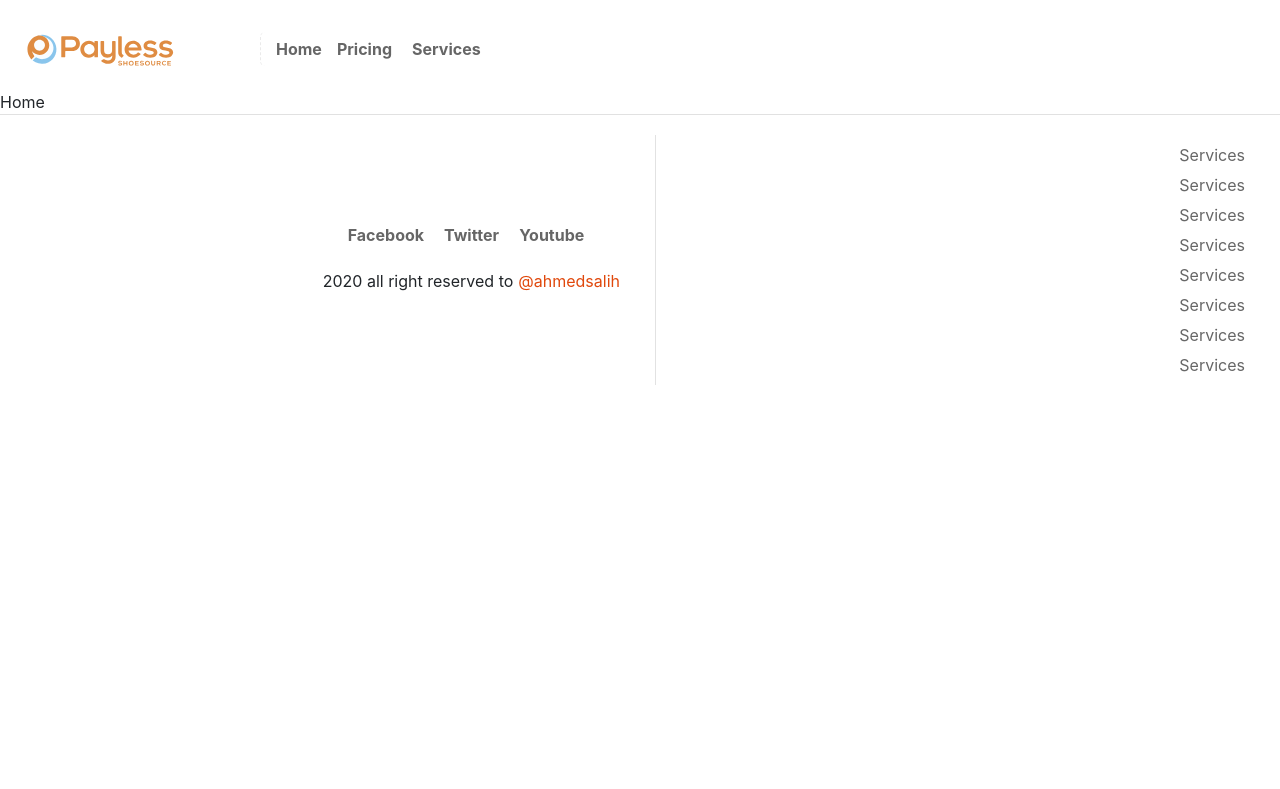
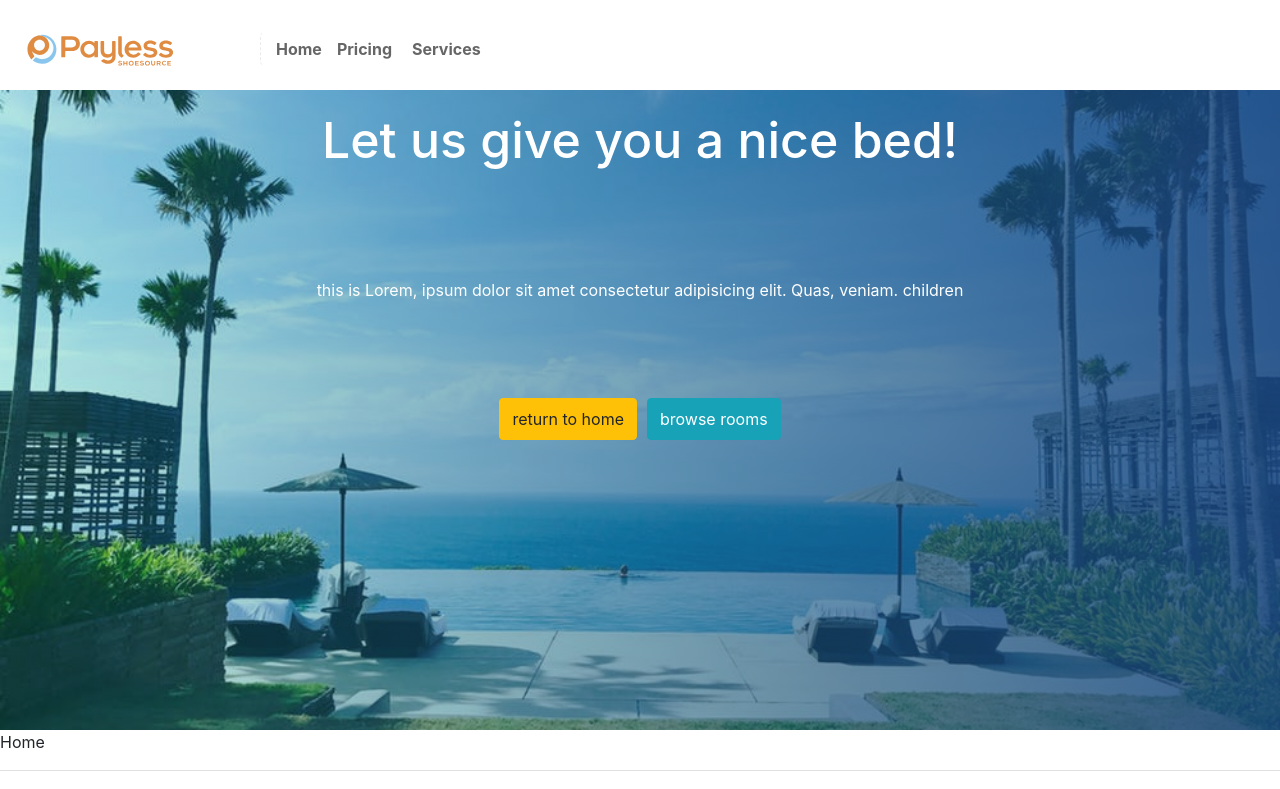
Before and after one commit to salihcodev/rent-room-tr, a React (Create React App) app: page / in a window 1280 px wide. Shown: the top 789 px of the page. Built offline with nearby package versions, Linux system fonts and the light colour scheme.

Commit message:
Add the basics elements to header component (#4)
- create header component
- test logic between header and homePage to make sure every thing is ok.

```diff
--- /dev/null
+++ b/src/app/components/header/Header.component.jsx
@@ -0,0 +1,34 @@
+// BASIC IMPORTS::==>
+import React from "react";
+
+// COMPONENTS IMPORTS::==>
+
+// UTILITIES IMPORTS::==>
+import { Link } from "react-router-dom";
+import styled from "styled-components";
+
+// COMPONENT IMPORTS::==>
+import "./Header.component.style.scss";
+const Header = ({ img, title, btn1, btn2, children }) => {
+  return (
+    <MainHeader img={img} className="mainHeader">
+      <h2 className="headerHeading">{title}</h2>
+      <div className="headerBody">
+        <div className="headerContentWrapper">{children}</div>
+      </div>
+      <div className="buttons">
+        <div className="headerBtnsWrapper">
+          <button className="btn btn-warning">{btn1}</button>
+          <button className="btn btn-info">{btn2}</button>
+        </div>
+      </div>
+    </MainHeader>
+  );
+};
+
+export default Header;
+// i used styled component just for get benefit of using props inside <style>.
+const MainHeader = styled.header`
+  background: linear-gradient(90deg, #18b08d3d, #19467fe0),
+    url(${(props) => props.img}) center/cover;
+`;
--- /dev/null
+++ b/src/app/components/header/Header.component.style.scss
@@ -0,0 +1,30 @@
+header.mainHeader {
+  width: 100%;
+  height: 80vh;
+
+  h2.headerHeading {
+    text-align: center;
+    color: #ffffff;
+    font-size: 50px;
+    padding: 20px;
+  }
+
+  .headerBody {
+    min-height: 200px;
+    color: #ffffff;
+    justify-content: center;
+    display: flex;
+    align-items: center;
+  }
+
+  .buttons {
+    height: 70px;
+    justify-content: center;
+    display: flex;
+
+    button {
+      padding: 8px 12px;
+      margin: 0 5px;
+    }
+  }
+}
--- a/src/app/views/homePage/Home.page.jsx
+++ b/src/app/views/homePage/Home.page.jsx
@@ -2,12 +2,27 @@
 import React from "react";
 
 // COMPONENTS IMPORTS::==>
+import Header from "../../components/header/Header.component";
 
 // UTILITIES IMPORTS::==>
 
 // COMPONENT IMPORTS::==>
+import HeaderImg from "../../assets/imgs/defaultBcg.jpeg";
 const HomePage = () => {
-  return <div>Home</div>;
+  const title = "Let us give you a nice bed!";
+  return (
+    <>
+      <Header
+        img={HeaderImg}
+        title={title}
+        btn1="return to home"
+        btn2="browse rooms"
+      >
+        <p>this is Lorem, ipsum dolor sit amet consectetur adipisicing elit. Quas, veniam. children</p>
+      </Header>
+      <p>Home</p>
+    </>
+  );
 };
 
 export default HomePage;
```
